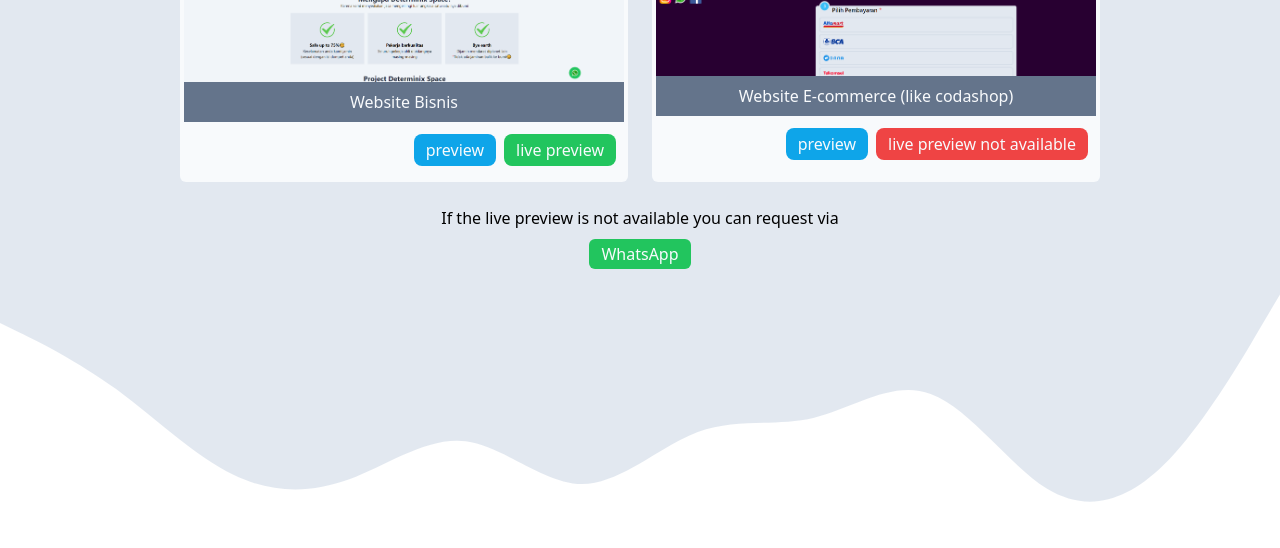
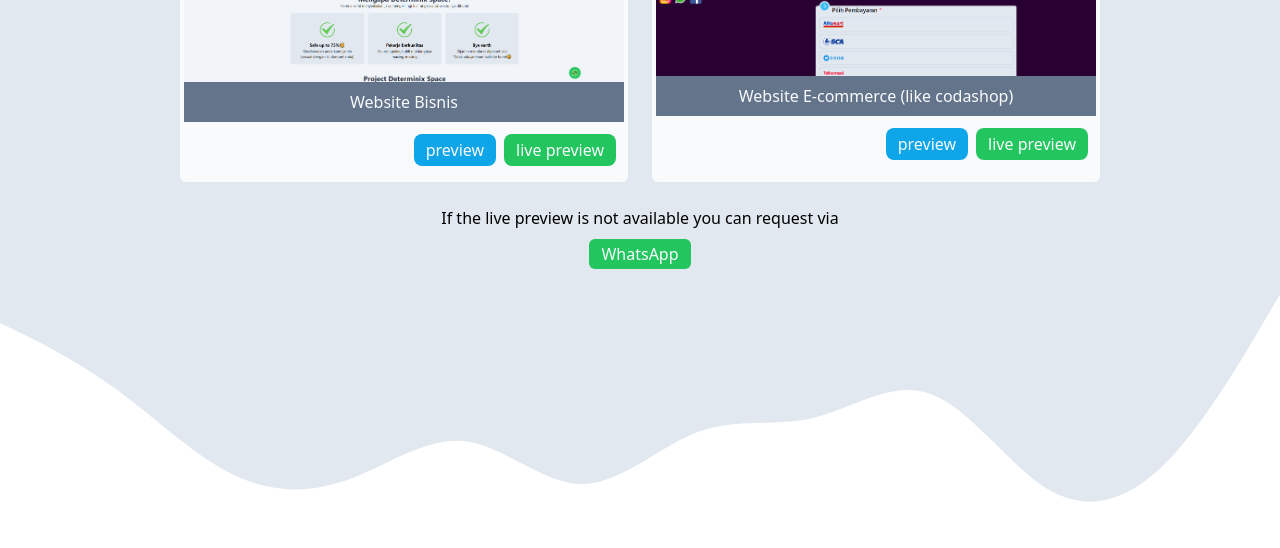
Before and after one commit to difhaels/p-lepa-0922, a plain HTML site: page index.html in a window 1280 px wide. Shown: the part 1340-1888 px from the top of the page. Drawn offline with nearby package versions, Linux system fonts and the light colour scheme.

Commit message:
add live preview project 2

```diff
--- a/index.html
+++ b/index.html
@@ -142,16 +142,16 @@
           <div class="flex justify-end gap-2 mr-2 my-3">
             <button id="project2" class="bg-sky-500 text-slate-50 py-1 px-3 rounded-lg hover:bg-sky-600">preview</button>
             <!-- if live preview available -->
-            <!-- <a href="https://difhaels.github.io" target="_blank">
-                <button>
-                  <p class="bg-green-500 text-slate-50 py-1 px-3 rounded-lg hover:bg-green-600">live preview</p>
-                </button>
-              </a> -->
+            <a href="https://difhaels.github.io/e-coda-0922/" target="_blank">
+              <button>
+                <p class="bg-green-500 text-slate-50 py-1 px-3 rounded-lg hover:bg-green-600">live preview</p>
+              </button>
+            </a>
 
             <!-- if live preview not available -->
-            <div class="cursor-pointer">
+            <!-- <div class="cursor-pointer">
               <p class="bg-red-500 text-slate-50 py-1 px-3 rounded-lg">live preview not available</p>
-            </div>
+            </div> -->
           </div>
         </div>
 
```
